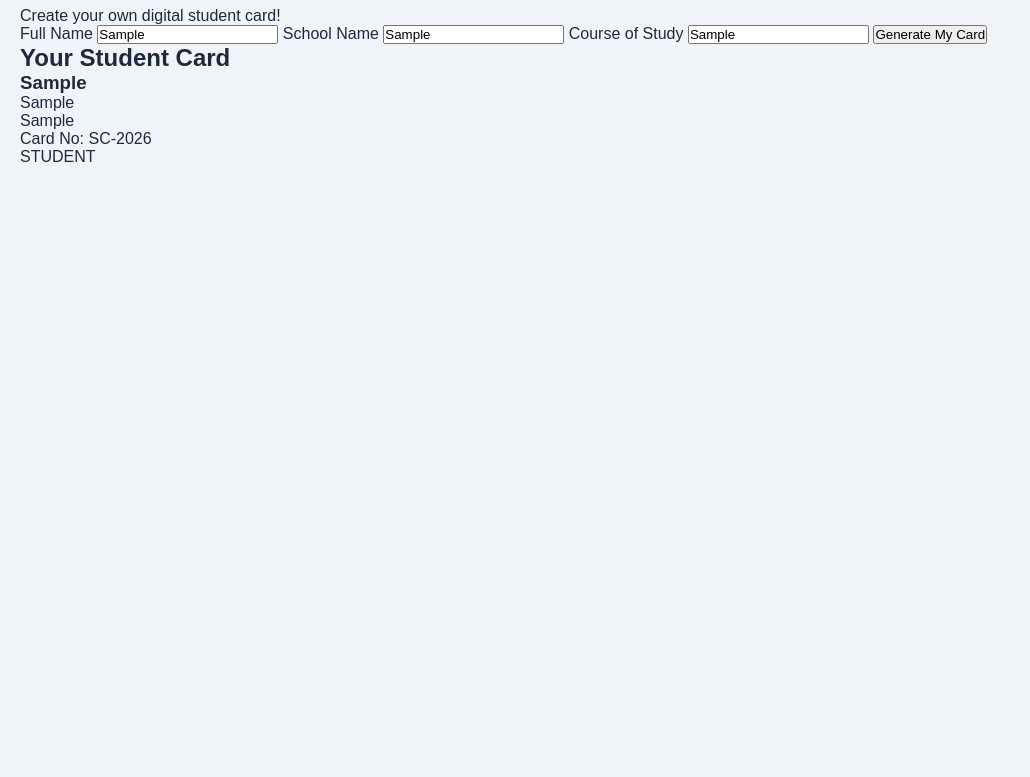
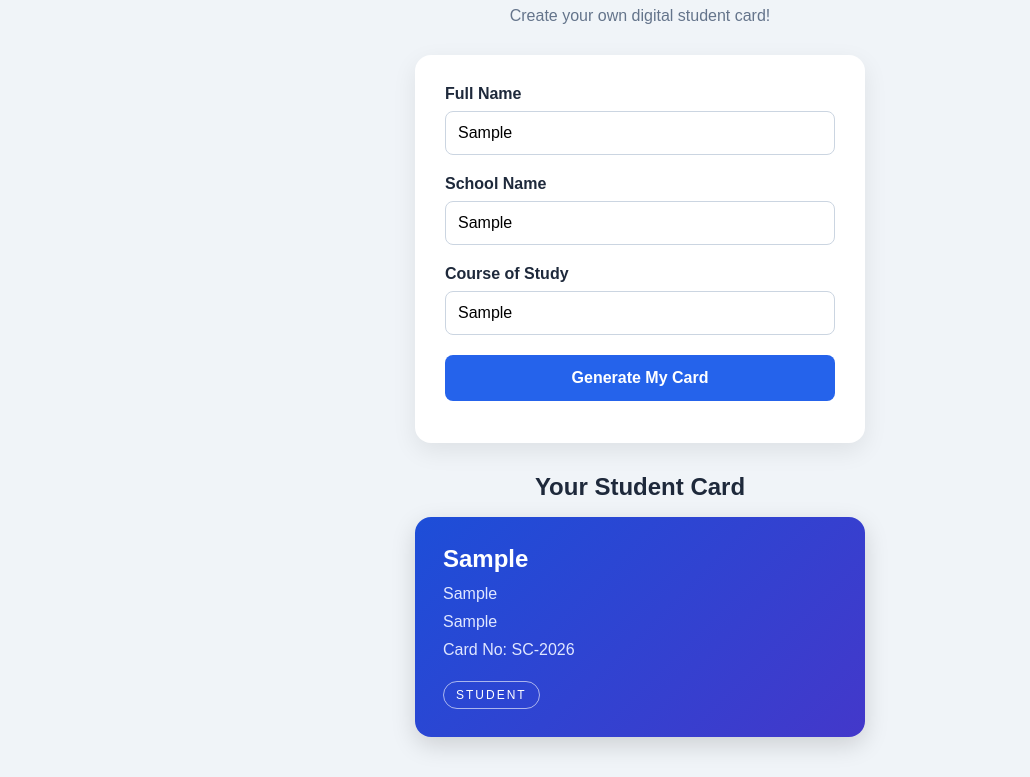
Before and after one commit to jidda03/studentcard, a plain HTML site: page index.html in a window 1280 px wide. Both pictures are taken after typing "Sample", "Sample", "Sample" into the empty fields and a click on the button "Generate My Card". Shown: the part 80-857 px from the top of the page, without its empty margins (0-1030 px from the left). Before the commit the page ends 800 px from the top, so only its background shows below. Drawn offline with Linux system fonts and the light colour scheme.

Commit message:
Update style.css

```diff
--- a/style.css
+++ b/style.css
@@ -17,6 +17,90 @@ h1 {
     color: #1d4ed8;
     margin-bottom: 10px;
 }
+
+body > p {
+    text-align: center;
+    color: #64748b;
+    margin-bottom: 30px;
+}
+
+form {
+    max-width: 450px;
+    margin: 0 auto;
+    padding: 30px;
+    background: white;
+    border-radius: 16px;
+    box-shadow: 0 8px 25px rgba(0, 0, 0, 0.08);
+}
+
+label {
+    display: block;
+    margin-bottom: 8px;
+    font-weight: bold;
+}
+
+input {
+    width: 100%;
+    padding: 12px;
+    margin-bottom: 20px;
+    border: 1px solid #cbd5e1;
+    border-radius: 8px;
+    font-size: 16px;
+}
+
+button {
+    width: 100%;
+    padding: 14px;
+    background: #2563eb;
+    color: white;
+    border: none;
+    border-radius: 8px;
+    font-size: 16px;
+    font-weight: bold;
+    cursor: pointer;
+}
+
+button:hover {
+    background: #1d4ed8;
+}
+
+.card-result {
+    max-width: 450px;
+    margin: 30px auto 0;
+}
+
+.card-result h2 {
+    text-align: center;
+    margin-bottom: 16px;
+    color: #1e293b;
+}
+
+.student-card {
+position: relative;
+overflow: hidden;
+padding: 28px;
+border-radius: 16px;
+background: linear-gradient(135deg, #1d4ed8, #4338ca);
+color: white;
+    box-shadow: 0 8px 25px rgba(0, 0, 0, 0.15);
+}
+
+.student-card h3 {
+    font-size: 24px;
+    margin-bottom: 12px;
+}
+
+.student-card p {
+    margin-bottom: 10px;
+    color: #e0e7ff;
+}
+
+.card-label {
+display: inline-block;
+margin-top: 12px;
+padding: 6px 12px;
+border: 1px solid rgba(255, 255, 255, 0.6);
+border-radius: 20px;
 font-size: 12px;
 letter-spacing: 2px;
 }
```
